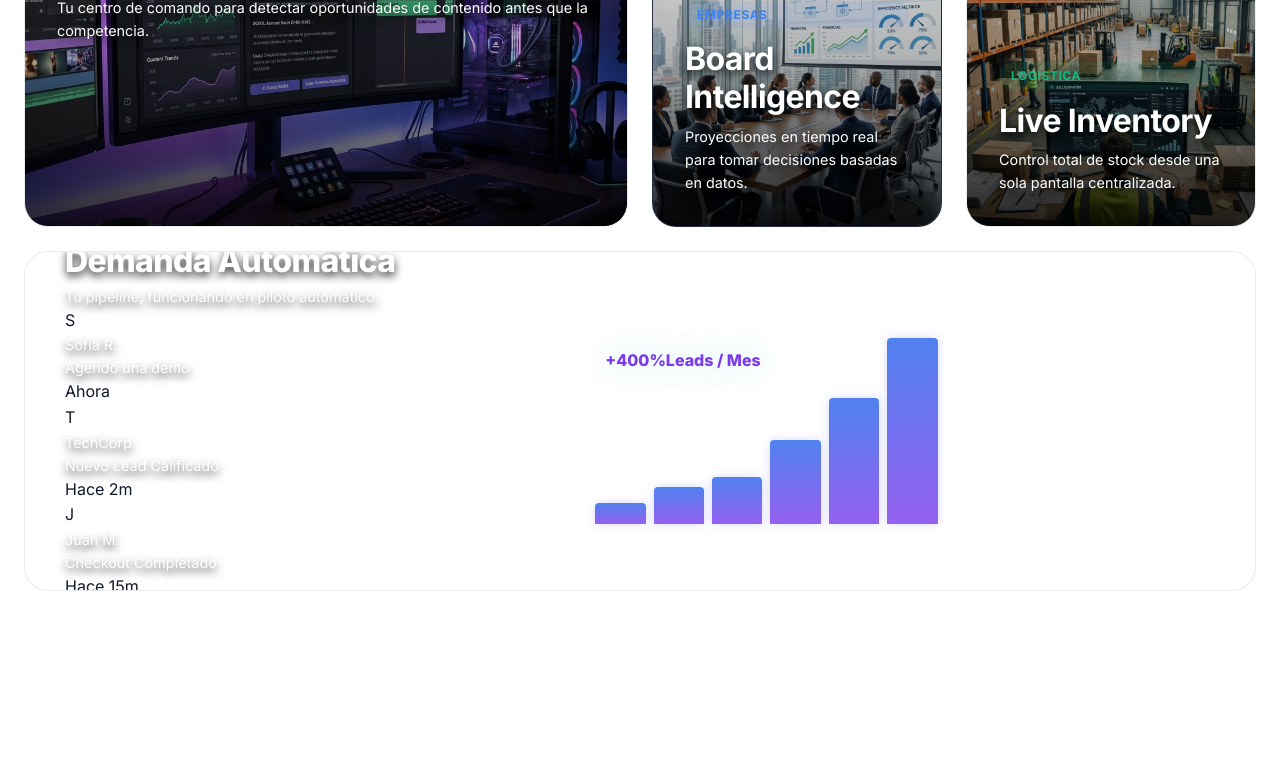
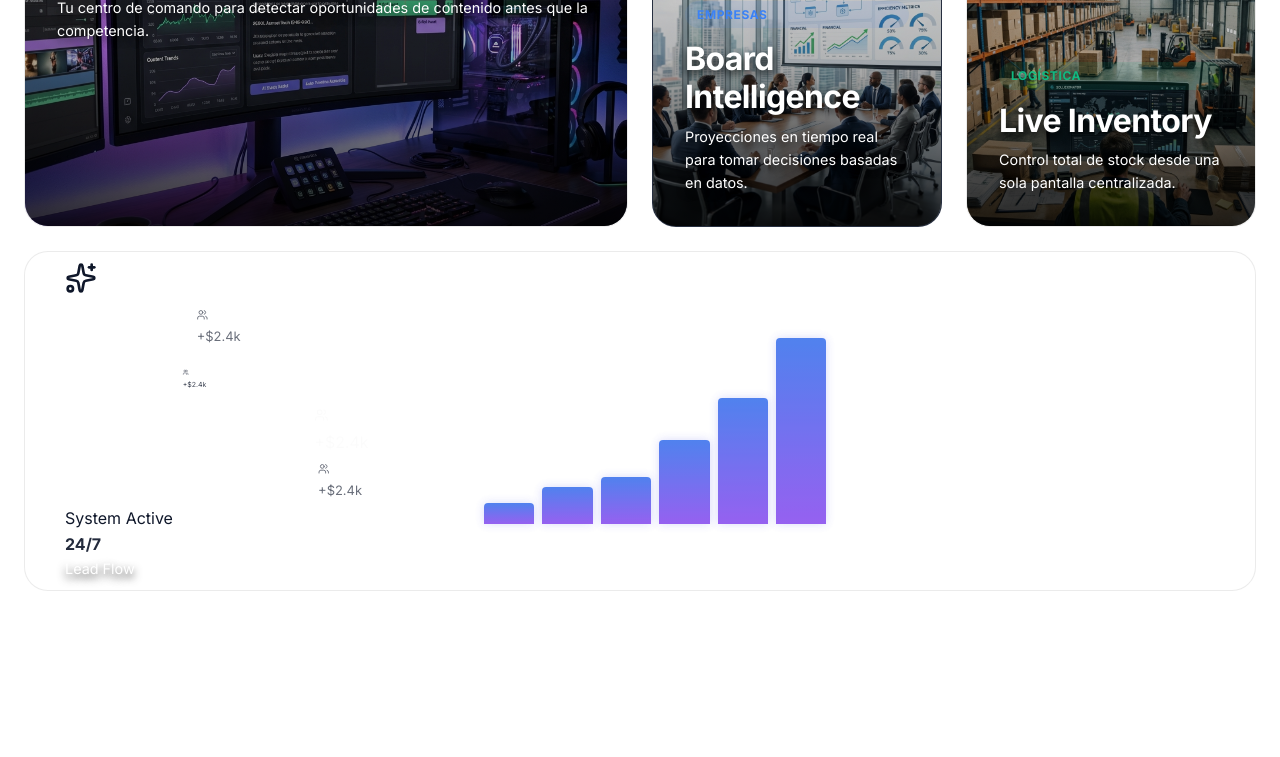
Before and after one commit to fosicsi/solucionator, a React (Vite) app: page / in a window 1280 px wide. Shown: the part 488-1245 px from the top of the page. Built offline with nearby package versions, Linux system fonts and the light colour scheme.

Commit message:
Implement MagneticField component: A high-tech 'Conversion Reactor' visual

```diff
--- a/src/App.tsx
+++ b/src/App.tsx
@@ -184,47 +184,101 @@ const AnimatedGraph = () => {
         ></motion.div>
       ))}
       <div className="graph-label flex flex-col items-start gap-1">
-        <span className="text-4xl md:text-5xl font-extrabold tracking-tight">+400%</span>
-        <span className="text-sm font-semibold uppercase tracking-wider opacity-80 pl-1">Leads / Mes</span>
+        {/* Content for graph-label if any, otherwise it's just a container */}
       </div>
     </div>
-  )
-}
+  );
+};
 
-const LeadNotifications = () => {
-  const notifications = [
-    { name: "Sofia R.", action: "Agendó una demo", time: "Ahora", color: "bg-green-500" },
-    { name: "TechCorp", action: "Nuevo Lead Calificado", time: "Hace 2m", color: "bg-blue-500" },
-    { name: "Juan M.", action: "Checkout Completado", time: "Hace 15m", color: "bg-purple-500" },
-  ];
+const MagneticField = () => {
+  return (
+    <div className="relative w-full h-[250px] flex flex-col items-center justify-center overflow-hidden rounded-3xl bg-slate-900/50">
+      {/* Background Grid & Glow */}
+      <div className="absolute inset-0 bg-[linear-gradient(rgba(56,189,248,0.05)_1px,transparent_1px),linear-gradient(90deg,rgba(56,189,248,0.05)_1px,transparent_1px)] bg-[size:20px_20px]" />
+      <div className="absolute inset-0 bg-gradient-to-r from-slate-900 via-transparent to-slate-900 z-10" />
 
-  return (
-    <div className="flex flex-col gap-3 w-full max-w-[320px]">
-      <div className="mb-2">
-        <h3 className="text-3xl font-extrabold text-transparent bg-clip-text bg-gradient-to-r from-white to-slate-400 mb-1">
-          Demanda Automática
-        </h3>
-        <p className="text-sm text-slate-400 font-medium">Tu pipeline, funcionando en piloto automático.</p>
+      {/* The Reactor Core */}
+      <div className="relative z-20 flex items-center justify-center">
+        {/* Core Glow */}
+        <motion.div
+          className="absolute w-40 h-40 rounded-full bg-accent-primary/20 blur-3xl"
+          animate={{ scale: [1, 1.5, 1], opacity: [0.3, 0.6, 0.3] }}
+          transition={{ duration: 3, repeat: Infinity }}
+        />
+
+        {/* Core Ring */}
+        <div className="relative w-24 h-24 rounded-full border-2 border-accent-primary/30 flex items-center justify-center backdrop-blur-sm bg-slate-900/40 shadow-[0_0_30px_rgba(38,208,206,0.2)]">
+          <motion.div
+            className="absolute inset-0 rounded-full border-t-2 border-accent-primary"
+            animate={{ rotate: 360 }}
+            transition={{ duration: 3, repeat: Infinity, ease: "linear" }}
+          />
+          <Sparkles className="text-white drop-shadow-[0_0_10px_rgba(255,255,255,0.8)]" size={32} />
+        </div>
       </div>
 
-      {notifications.map((n, i) => (
+      {/* Incoming Particles (Raw Traffic) */}
+      {[...Array(6)].map((_, i) => (
         <motion.div
-          key={i}
-          initial={{ opacity: 0, x: -20 }}
-          whileInView={{ opacity: 1, x: 0 }}
-          transition={{ delay: i * 0.2 }}
-          className="flex items-center gap-3 p-3 rounded-xl bg-slate-800/80 border border-slate-700/50 backdrop-blur-sm shadow-lg"
+          key={`in-${i}`}
+          className="absolute left-0 w-2 h-2 rounded-full bg-slate-500/50"
+          initial={{ x: -20, y: 50 + Math.random() * 100, opacity: 0 }}
+          animate={{
+            x: "50%",
+            y: "50%",
+            opacity: [0, 1, 0],
+            scale: [1, 0.5]
+          }}
+          transition={{
+            duration: 2,
+            repeat: Infinity,
+            delay: i * 0.4,
+            ease: "circIn"
+          }}
+          style={{ top: 0, bottom: 0, margin: 'auto' }}
+        />
+      ))}
+
+      {/* Outgoing Beam (Converted Leads) */}
+      <div className="absolute right-0 top-1/2 -translate-y-1/2 w-1/2 h-[2px] bg-gradient-to-r from-accent-primary to-transparent opacity-30" />
+      {[...Array(4)].map((_, i) => (
+        <motion.div
+          key={`out-${i}`}
+          className="absolute z-20 flex items-center gap-2"
+          initial={{ x: 0, opacity: 0, scale: 0 }}
+          animate={{ x: 150 + i * 50, opacity: [0, 1, 0], scale: 1 }}
+          transition={{ duration: 1.5, repeat: Infinity, delay: 1 + i * 0.5 }}
+          style={{ left: '50%', top: '45%' }}
         >
-          <div className={`w-8 h-8 rounded-full ${n.color} flex items-center justify-center text-[10px] font-bold text-white shadow-inner`}>
-            {n.name.charAt(0)}
+          <div className="w-8 h-8 rounded-full bg-white flex items-center justify-center shadow-[0_0_20px_rgba(38,208,206,0.6)]">
+            <Users size={14} className="text-slate-900" />
           </div>
-          <div className="flex-1 min-w-0">
-            <p className="text-xs font-bold text-white truncate">{n.name}</p>
-            <p className="text-[10px] text-slate-300 truncate">{n.action}</p>
-          </div>
-          <div className="text-[10px] text-slate-500 font-mono">{n.time}</div>
+          <span className="text-xs font-bold text-accent-primary bg-slate-900/80 px-2 py-1 rounded-full border border-accent-primary/30">
+            +$2.4k
+          </span>
         </motion.div>
       ))}
+
+      {/* Floating UI Elements */}
+      <div className="absolute bottom-4 left-6 z-30">
+        <div className="flex items-center gap-2">
+          <div className="w-2 h-2 rounded-full bg-green-400 animate-pulse" />
+          <span className="text-xs font-mono text-slate-400 uppercase tracking-widest">System Active</span>
+        </div>
+      </div>
+
+      <div className="absolute top-4 right-6 z-30 text-right">
+        <h4 className="text-3xl font-black text-white leading-none tracking-tighter">
+          <motion.span
+            animate={{ opacity: [0.8, 1, 0.8] }}
+            transition={{ duration: 0.2, repeat: Infinity, repeatType: "reverse" }}
+          >
+            24/7
+          </motion.span>
+        </h4>
+        <p className="text-[10px] text-accent-primary font-bold uppercase tracking-wider">Lead Flow</p>
+      </div>
+
     </div>
   )
 }
@@ -316,12 +370,12 @@ const Showcase = () => {
           >
             <div className="analytics-layout">
               <div className="analytics-info z-10" style={{ maxWidth: '45%' }}>
-                <LeadNotifications />
+                <MagneticField />
               </div>
               <div className="analytics-graph z-0 mix-blend-overlay opacity-50">
                 <AnimatedGraph />
               </div>
-              <div className="absolute inset-0 bg-gradient-to-r from-blue-900/20 to-purple-900/20 z-0"></div>
+              <div className="absolute inset-0 bg-gradient-to-r from-blue-900/20 to-purple-900/20 z-0 pointer-events-none"></div>
             </div>
           </motion.div>
         </div>
```
